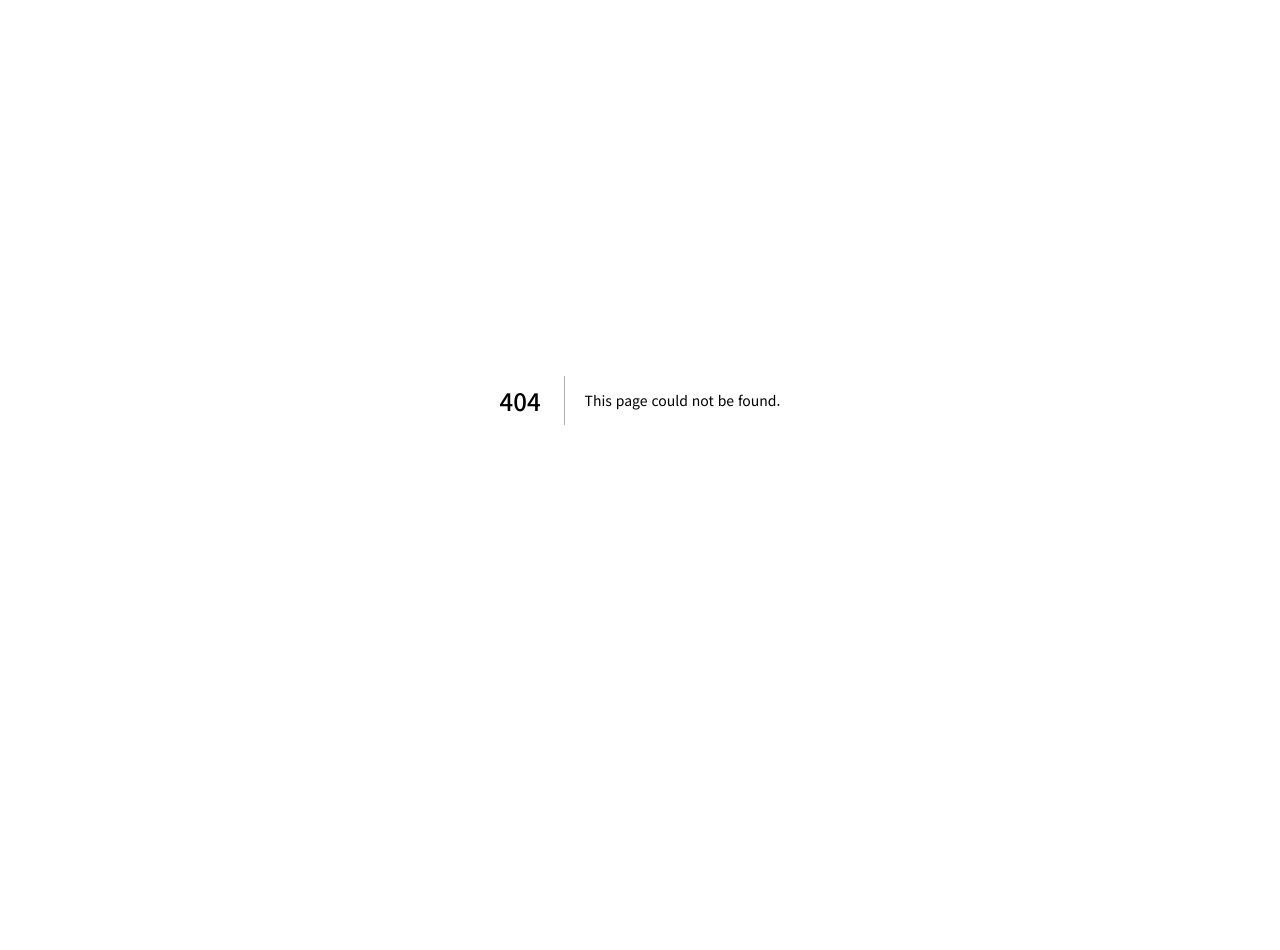
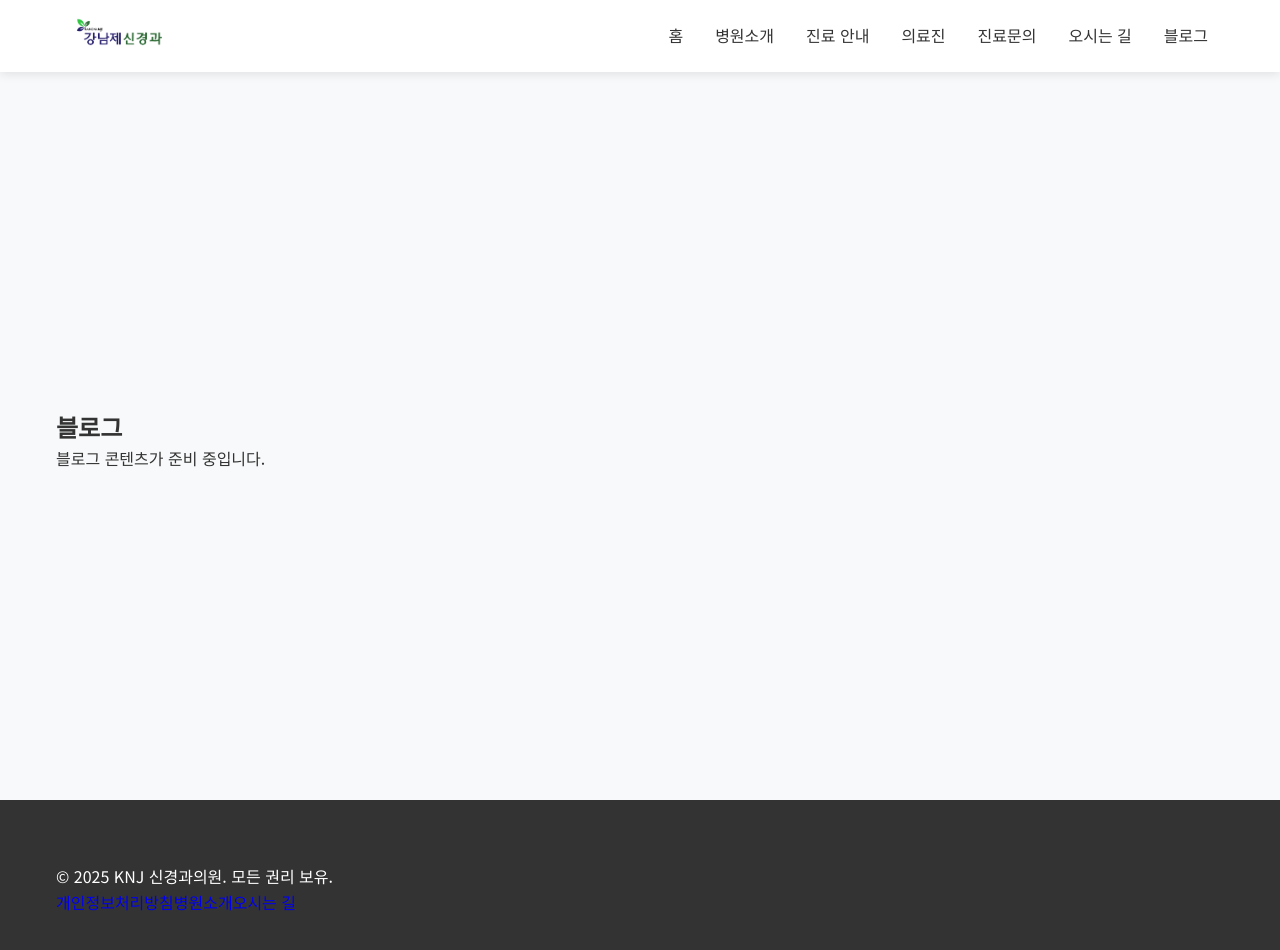
Before and after one commit to krrrrrg/knjneuro, a Next.js app: page /blog in a window 1280 px wide. Before the commit this address had no page. Shown: the top 950 px of the page. Before the commit the page ends 800 px from the top, so only its background shows below. Built offline with nearby package versions, Linux system fonts and the light colour scheme.

Commit message:
블로그 메뉴 한글화 및 네비게이션 메뉴에 블로그 항목 추가

```diff
--- /dev/null
+++ b/src/app/blog/page.js
@@ -0,0 +1,26 @@
+"use client";
+
+import Navbar from "../components/Navbar";
+import Footer from "../components/Footer";
+
+export default function Blog() {
+  return (
+    <>
+      <Navbar />
+
+      <main className="page-content">
+        <section id="blog">
+          <div className="container">
+            <h2>블로그</h2>
+            <div className="blog-content">
+              <p>블로그 콘텐츠가 준비 중입니다.</p>
+              {/* 블로그 콘텐츠를 여기에 추가하세요 */}
+            </div>
+          </div>
+        </section>
+      </main>
+
+      <Footer />
+    </>
+  );
+}
--- a/src/app/globals.css
+++ b/src/app/globals.css
@@ -355,6 +355,9 @@ a {
   .nav-links.active li:nth-child(6) {
     transition-delay: 0.6s;
   }
+  .nav-links.active li:nth-child(7) {
+    transition-delay: 0.7s;
+  }
 
   /* 네비게이션 바 스타일 개선 */
   .navbar {
```
Also changed, not shown: src/app/blog/page.metadata.js (added, +19 -0 lines), src/app/page.js (+3 -8 lines).
